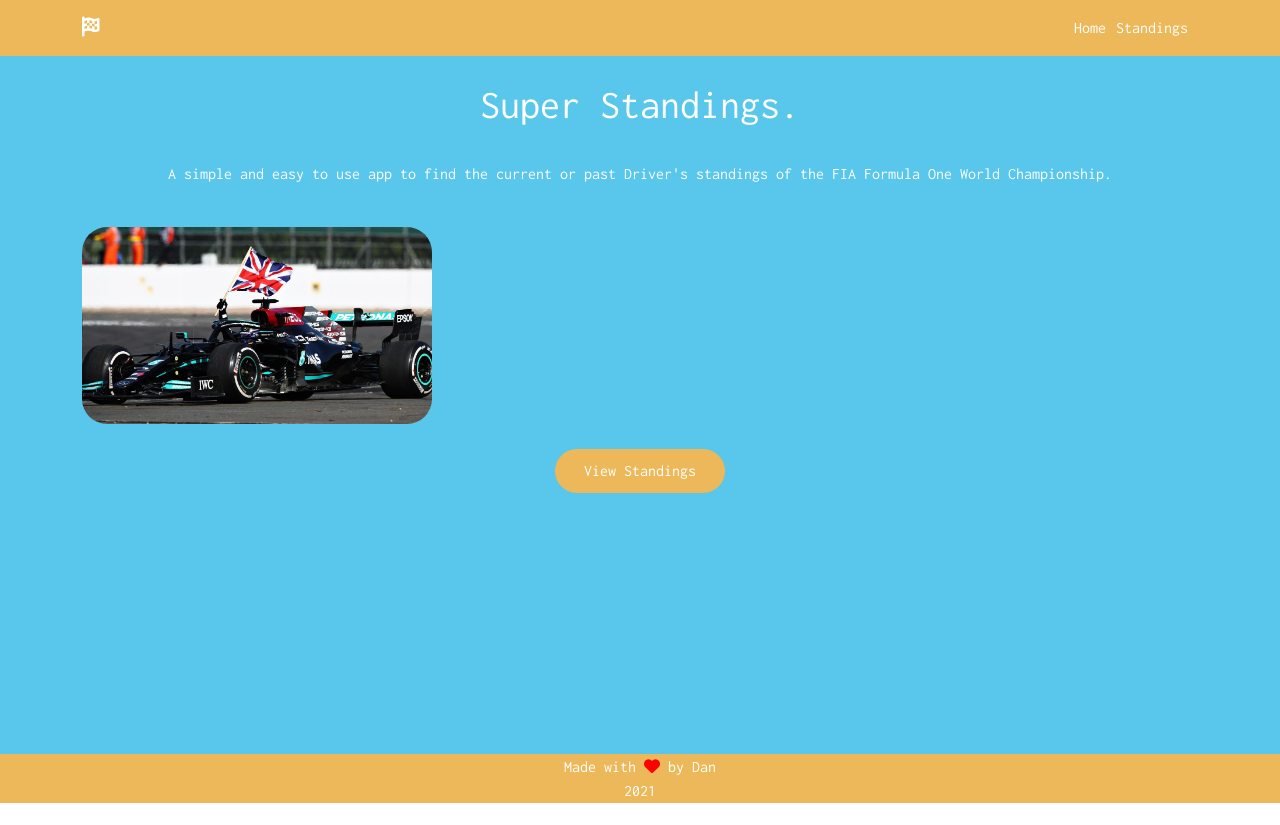
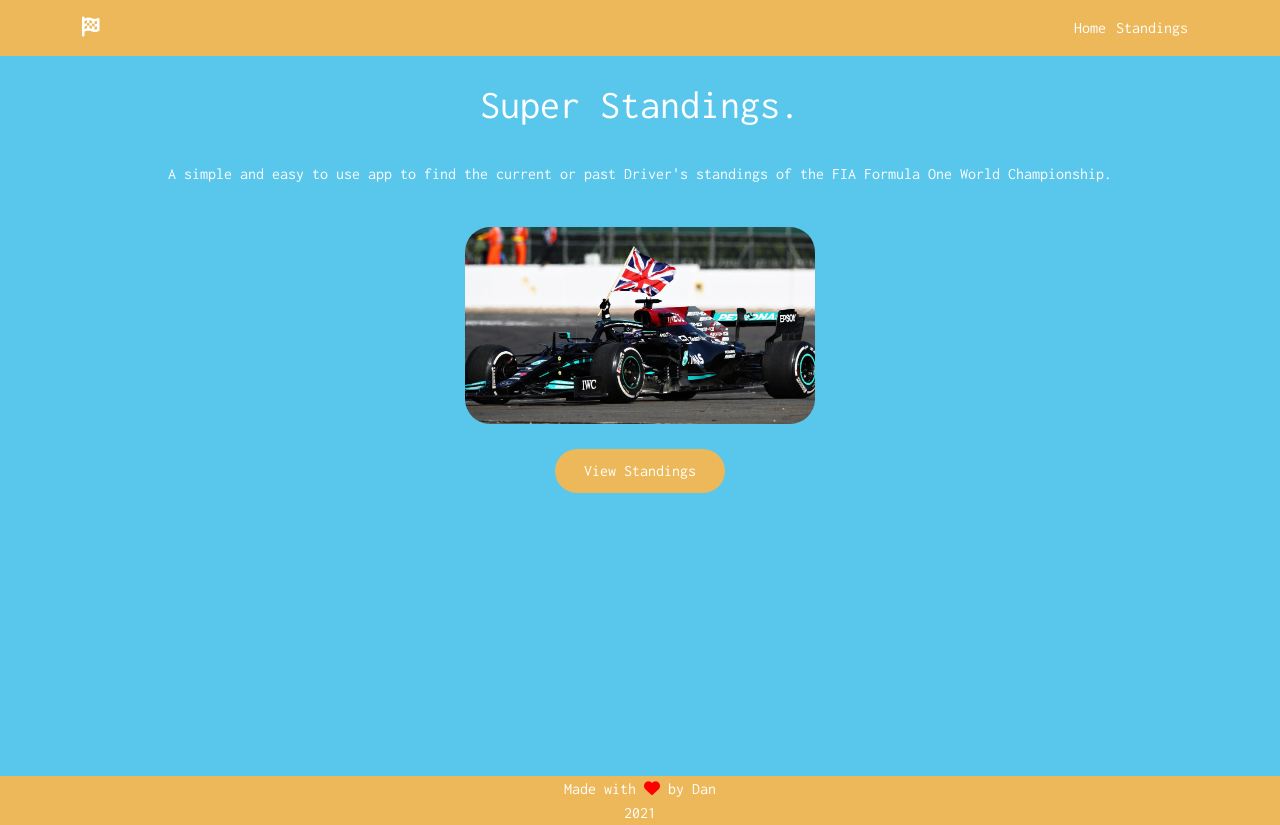
Before and after one commit to dan-laurie/Super-Standings, a React (Create React App) app: page / in a window 1280 px wide. Before the commit the page ends 803 px from the top, so only its background shows below. Built offline with nearby package versions, Linux system fonts and the light colour scheme.

Commit message:
css adjustments

```diff
--- a/src/components/Home.js
+++ b/src/components/Home.js
@@ -8,7 +8,9 @@
       <div className="container">
         <h1 className="title">Super Standings.</h1>
         <p className="intro">A simple and easy to use app to find the current or past Driver&apos;s standings of the FIA Formula One World Championship.</p>
-        <img className="lewis"src={lewis} alt="lewis-hamilton" />
+        <div className="lewis-div">
+          <img className="lewis"src={lewis} alt="lewis-hamilton" />
+        </div>
         <Link className="home-btn" to="/standings">View Standings</Link>
       </div>
     </div>
--- a/src/styles/main.scss
+++ b/src/styles/main.scss
@@ -1,5 +1,8 @@
 * {
   font-family: "Inconsolata", monospace;
+}
+.site-wrapper {
+  height: 100vh;
 }
 h1 {
   padding-top: 25px;
@@ -8,6 +11,11 @@
 .intro {
   padding-top: 25px;
   text-align: center;
+}
+
+.lewis-div {
+  display: flex;
+  justify-content: center;
 }
 
 .lewis {
@@ -91,7 +99,7 @@
 }
 
 .background-home {
-  min-height: 87.25vh;
+  min-height: 90vh;
   background-color: rgb(89, 199, 236);
   color: white;
 }
@@ -100,10 +108,6 @@
 }
 .title {
   text-align: center;
-}
-
-.site-wrapper {
-  min-height: 100vh;
 }
 
 footer {
```
